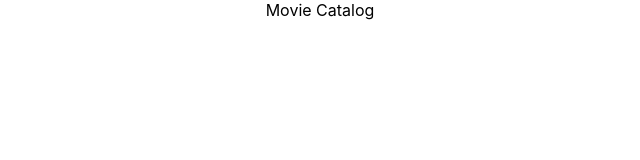
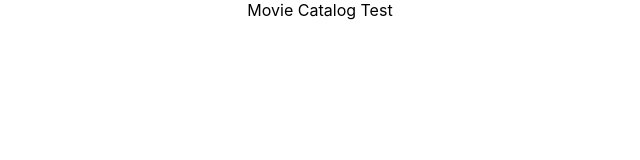
Before and after one commit to nicholasstano/movie-catalog-frontend, a React (Create React App) app: page / in a window 1280 px wide. Shown: the top 160 px of the page, without its empty margins (320-960 px from the left). Built offline with nearby package versions, Linux system fonts and the light colour scheme.

Commit message:
testing netlify

```diff
--- a/src/App.js
+++ b/src/App.js
@@ -4,7 +4,7 @@ import './App.css';
 function App() {
   return (
     <div className="App">
-      Movie Catalog
+      Movie Catalog Test
     </div>
   );
 }
```
